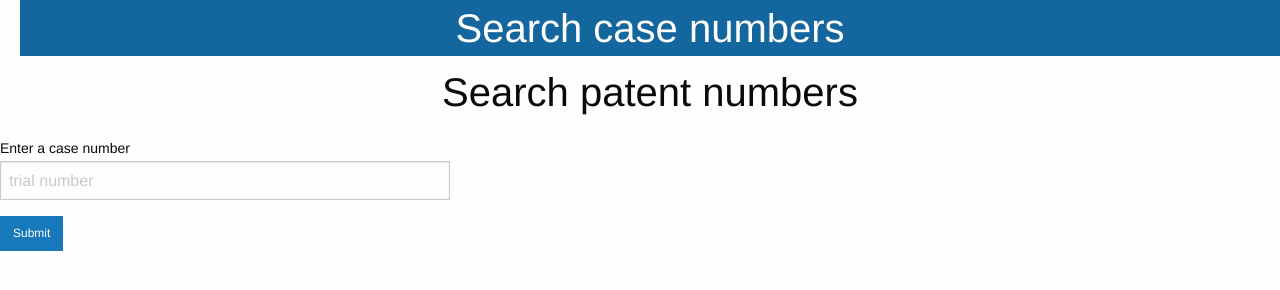
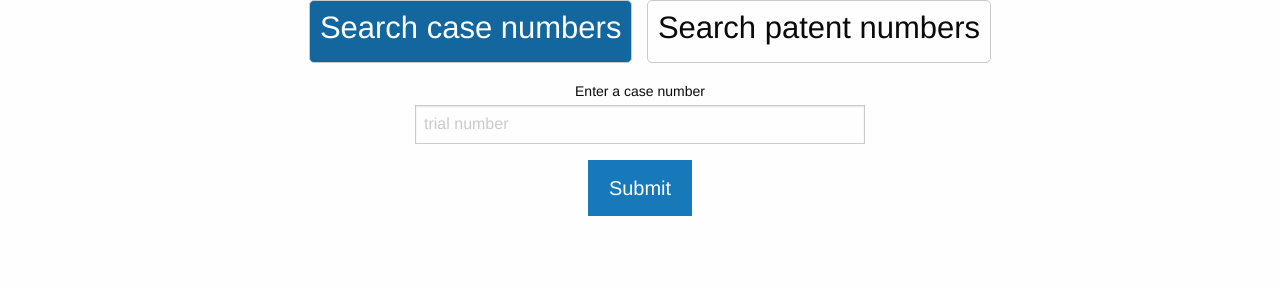
Before and after one commit to LaJaunieS/ptab_api, a plain HTML site: page index.html in a window 1280 px wide. Drawn offline with nearby package versions, Linux system fonts and the light colour scheme.

Commit message:
add more styling

```diff
--- a/index.html
+++ b/index.html
@@ -12,21 +12,29 @@
     <style>
         #search-container {
             position: relative;
+            margin: auto;
             }
+
+
 
         .tab-active {
             background: #14679e;
             color: #fefefe;
         }
 
-        #options-wrapper ul {
+        #options-wrapper .option-tabs {
             list-style-type: none;
             text-align: center;
         }
 
 
-        div h2 {
+        #options-wrapper .option-tabs li {
+            border: 1px solid #cacaca;
+            border-radius: 5px;
             cursor: pointer;
+            display: inline-block;
+            margin: auto 5px;
+            padding: 5px 10px;
         }
 
         #case-search-results,
@@ -39,7 +47,7 @@
 
         .case-header-wrapper > ul,
         .search-results-wrapper > ul {
-            border: 1px solid black;
+            border: 1px solid #cacaca;
             list-style-type: none;
             margin: 0;
             padding: 15px;
@@ -55,7 +63,10 @@
 
         #search-container {
             max-width: 450px;
+            text-align: center;
         }
+
+
     </style>
 
 </head>
@@ -64,9 +75,9 @@
     <div id="container" data-ng-controller="ptabCtrl">
 
        <div id="options-wrapper" class="" >
-            <ul class="row column small-up-11 small">
-                <li id="case-search-option" class="tab-active" ng-click="loadSearch('case-search','patent-search', 'case-search-option', 'patent-search-option')"><h2>Search case numbers</h2></li>
-                <li id="patent-search-option" class="" ng-click="loadSearch('patent-search', 'case-search', 'patent-search-option', 'case-search-option')"><h2>Search patent numbers</h2></li>
+            <ul class="option-tabs">
+                <li id="case-search-option" class="tab-active" ng-click="loadSearch('case-search','patent-search', 'case-search-option', 'patent-search-option')"><h3>Search case numbers</h3></li>
+                <li id="patent-search-option" ng-click="loadSearch('patent-search', 'case-search', 'patent-search-option', 'case-search-option')"><h3>Search patent numbers</h3></li>
             </ul>
         </div>
 
--- a/scripts/controller.js
+++ b/scripts/controller.js
@@ -78,7 +78,7 @@ angular.module("ptabApp",[])
 
              $scope.loadSearch = function(thisEl, otherEl, thisTab, otherTab) {
                 $scope.addTemplateToDom(thisEl);
-                document.getElementById(thisTab).className= "tab-active";
+                document.getElementById(thisTab).className = "tab-active";
                 document.getElementById(otherTab).className = "";
                 $scope.removeTemplateFromDom(otherEl);
                 $scope.removeTemplateFromDom("patent-search-results");
--- a/templates/case-search.html
+++ b/templates/case-search.html
@@ -7,7 +7,7 @@
 <body>
         <label id="case-search-label">Enter a case number</label>
          <input id="case-search-input" tabindex="0" type="text" data-ng-model="query.caseNumber" autocomplete="off" placeholder="trial number" >
-        <button class="button small" tabindex="0" type="button" id="submit" data-ng-click="getPatentData(caseTitleSearchCall, caseTitleSearch, query.caseNumber)">Submit</button>
+        <button class="button large" tabindex="0" type="button" id="submit" data-ng-click="getPatentData(caseTitleSearchCall, caseTitleSearch, query.caseNumber)">Submit</button>
 
 
 </body>
--- a/templates/patent-search.html
+++ b/templates/patent-search.html
@@ -8,7 +8,7 @@
 
    <label id="patent-search-label">Enter a patent number</label>
         <input id="patent-search-input" tabindex="0" type="text" data-ng-model="query.patentNumber" autocomplete="off" placeholder="patent number"/>
-        <button class="button small" tabindex="0" type="button" id="submit" data-ng-click="getPatentData(patentSearchCall, patentSearch, query.patentNumber)">Submit</button>
+        <button class="button large" tabindex="0" type="button" id="submit" data-ng-click="getPatentData(patentSearchCall, patentSearch, query.patentNumber)">Submit</button>
 
 
 
```
